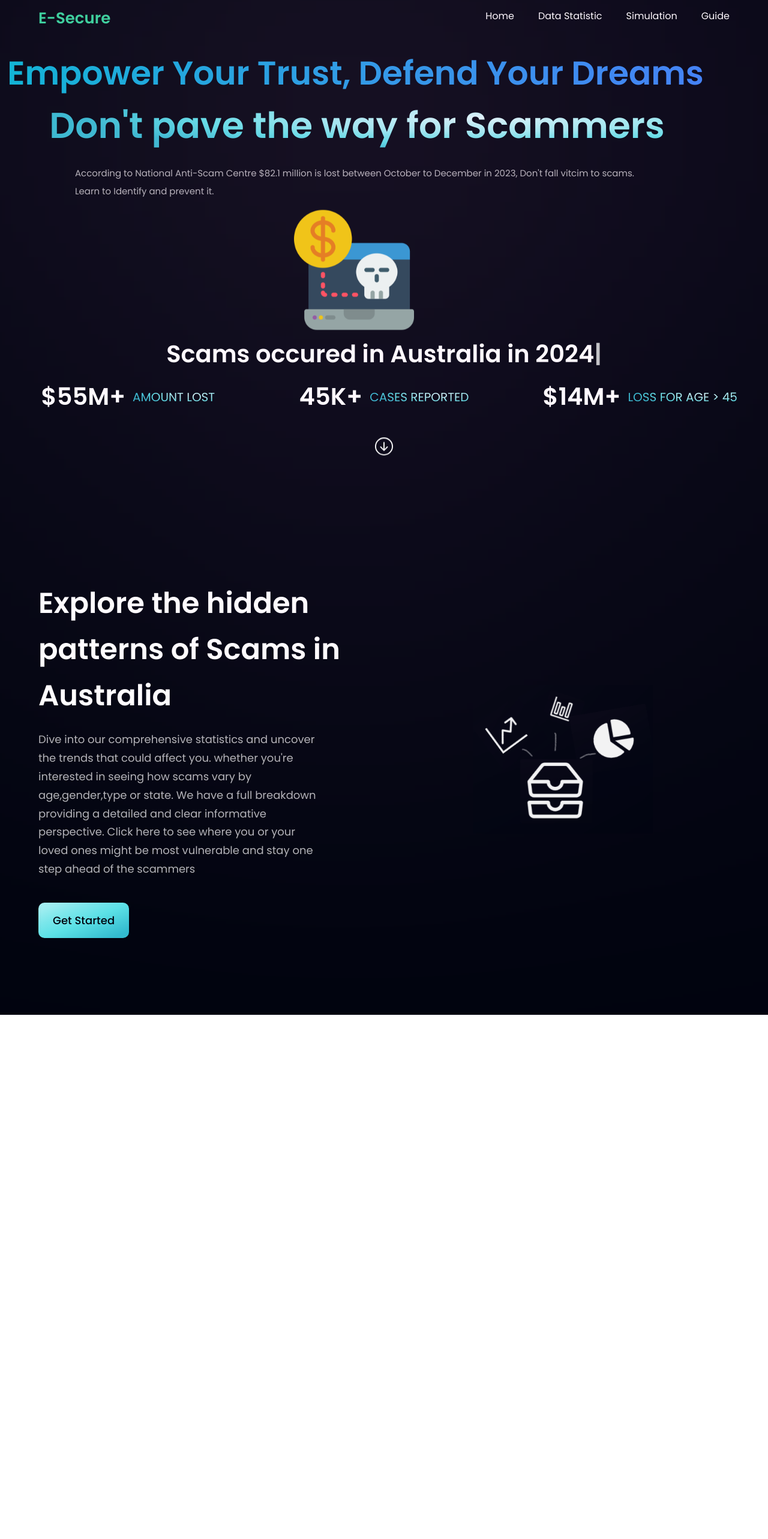
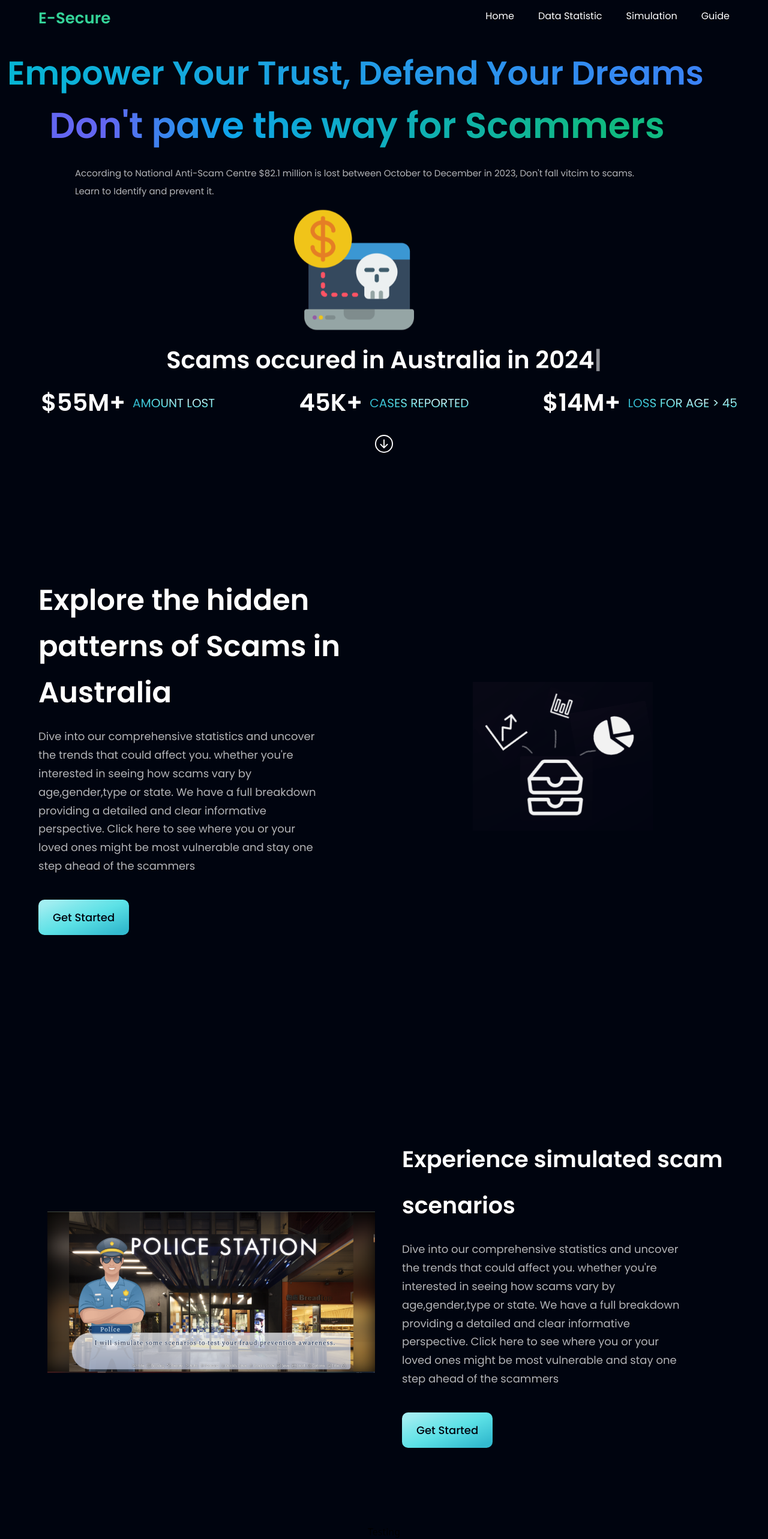
Before and after one commit to YuGitCode/scam-prevention-website, a React (Vite) app: page / in a window 1280 px wide. Shown: the part 13-2579 px from the top of the page at 60% size. Before the commit the page ends 1705 px from the top, so only its background shows below. Built offline with nearby package versions, Linux system fonts and the light colour scheme.

Commit message:
start data page

```diff
--- a/package.json
+++ b/package.json
@@ -10,6 +10,7 @@
     "preview": "vite preview"
   },
   "dependencies": {
+    "d3": "^7.9.0",
     "react": "^18.2.0",
     "react-dom": "^18.2.0",
     "react-icons": "^5.0.1",
--- a/src/App.jsx
+++ b/src/App.jsx
@@ -3,6 +3,8 @@ import styles from './styles';
 import Navbar from './components/NavBar';
 import Hero from './components/Hero';
 import DataSection from './components/DataSection';
+import SimulationSection from './components/SimulationSection';
+import Datapage from './pages/Datapage';
 
 const App = () => {
   const [scrollWidth, setScrollWidth] = useState('0%');
@@ -41,6 +43,17 @@ const App = () => {
           <DataSection />
         </div>
       </div>
+      <div className={`bg-primary ${styles.paddingX} ${styles.flexStart}`}>
+        <div className={`${styles.boxWidth}`}>
+          <SimulationSection />
+        </div>
+      </div>
+
+      <div className={`bg-primary ${styles.paddingX} ${styles.flexStart}`}>
+        <Datapage />
+      </div>
+
+
     </>
   );
 };
--- /dev/null
+++ b/src/components/Barchart.jsx
@@ -0,0 +1,11 @@
+
+import * as d3 from "d3";
+import { useEffect, useRef, useState } from "react";
+const Barchart = () => {
+
+    return (
+        <div>Testing</div>
+    )
+}
+
+export default Barchart
--- a/src/components/Hero.jsx
+++ b/src/components/Hero.jsx
@@ -16,7 +16,7 @@ const Hero = () => {
           <h1 className='text-[30px] pl-[10px] ss:pl-[5px] font-poppins font-semibold ss:text-[55px] md:text-[55px] bg-gradient-to-r from-cyan-500 to-blue-500 inline-block text-transparent bg-clip-text'>
             Empower Your Trust, Defend Your Dreams
           </h1>
-          <span className='pl-[10px] flex-1 font-poppins font-semibold ss:text-[60px] text-[30px] text-gradient'>
+          <span className='pl-[10px] flex-1 font-poppins font-semibold ss:text-[60px] text-[30px] bg-gradient-to-r from-indigo-500 from-10% via-sky-500 via-30% to-emerald-500 to-90% text-transparent bg-clip-text'>
             Don't pave the way for Scammers
           </span>
           <p
@@ -32,14 +32,11 @@ const Hero = () => {
               src='src/assets/scam.png'
             ></img>
           </div>
-          <div
-            className='absolute z-[0] w-[40%] h-[55%] top-0 pink__gradient '
-            style={{ pointerEvents: 'none' }}
-          />
+
         </div>
       </section>
       <div className='flex-1 justify-center items-center flex-row'>
-        <div className='mx-auto flex-1 justify-center items-center flex-row'>
+        <div className='mx-auto flex-1 justify-center items-center flex-row mt-[10px]'>
           <h4 className='flex justify-center font-poppins font-semibold xs:text-[40px] text-[30px] xs:leading-[53px] leading-[43px] text-white'>
             <ReactTyped
               strings={['Scams occured in Australia in 2024']}
@@ -65,7 +62,7 @@ const Hero = () => {
             </div>
           ))}
         </section>
-        <div className='flex justify-center md:mt-[-50px] '>
+        <div className='flex justify-center md:mt-[-65px] '>
           <BsArrowDownCircle className='text-white text-3xl animate-float' />
         </div>
       </div>
--- /dev/null
+++ b/src/components/SimulationSection.jsx
@@ -0,0 +1,44 @@
+import React from 'react';
+import styles, { layout } from '../styles';
+import Button from './Buttons';
+import useOnScreen from './useOnScreen';
+
+const SimulationSection = () => {
+    const [ref, isVisible] = useOnScreen({
+        threshold: 0.5, // Trigger when 50% of the element is in view
+    });
+    return (
+        <section className={`${layout.section} mt-20`}>
+            <div
+                ref={ref}
+                className={`${layout.section}  ${isVisible ? 'animate-fadeInUp' : 'opacity-0'
+                    }`}
+            >
+
+                <div className={layout.sectionImg}>
+                    <img
+                        src='src/assets/sim.png'
+                        className='w-[700px] h-[600x] mr-[50px]'
+                    />
+                </div>
+                <div ref={ref} className={`${layout.sectionInfo} pl-[20px]`}>
+                    <h2 className={styles.heading3}>
+                        Experience simulated scam scenarios
+                    </h2>
+                    <p className={`${styles.paragraph} max-w-[470px] mt-5`}>
+                        Dive into our comprehensive statistics and uncover the trends that
+                        could affect you. whether you're interested in seeing how scams
+                        vary by age,gender,type or state. We have a full breakdown
+                        providing a detailed and clear informative perspective. Click here
+                        to see where you or your loved ones might be most vulnerable and
+                        stay one step ahead of the scammers
+                    </p>
+
+                    <Button styles='mt-10' />
+                </div>
+            </div>
+        </section>
+    )
+}
+
+export default SimulationSection
--- /dev/null
+++ b/src/pages/Datapage.jsx
@@ -0,0 +1,9 @@
+import React from 'react'
+import Barchart from '../components/Barchart'
+const Datapage = () => {
+  return (
+    <Barchart />
+  )
+}
+
+export default Datapage
--- a/src/styles.js
+++ b/src/styles.js
@@ -3,6 +3,8 @@ const styles = {
 
   heading2:
     'font-poppins font-semibold xs:text-[48px] text-[40px] text-white xs:leading-[76.8px] leading-[66.8px] w-full',
+  heading3:
+    'font-poppins font-semibold xs:text-[38px] text-[30px] text-white xs:leading-[76.8px] leading-[66.8px] w-full',
   paragraph:
     'font-poppins font-normal text-dimWhite text-[18px] leading-[30.8px]',
 
```
Also changed, not shown: src/components/DataSection.jsx (+2 -8 lines), src/assets/sim.png (added), 1 other file (tests, documents, lock files or other folders).
